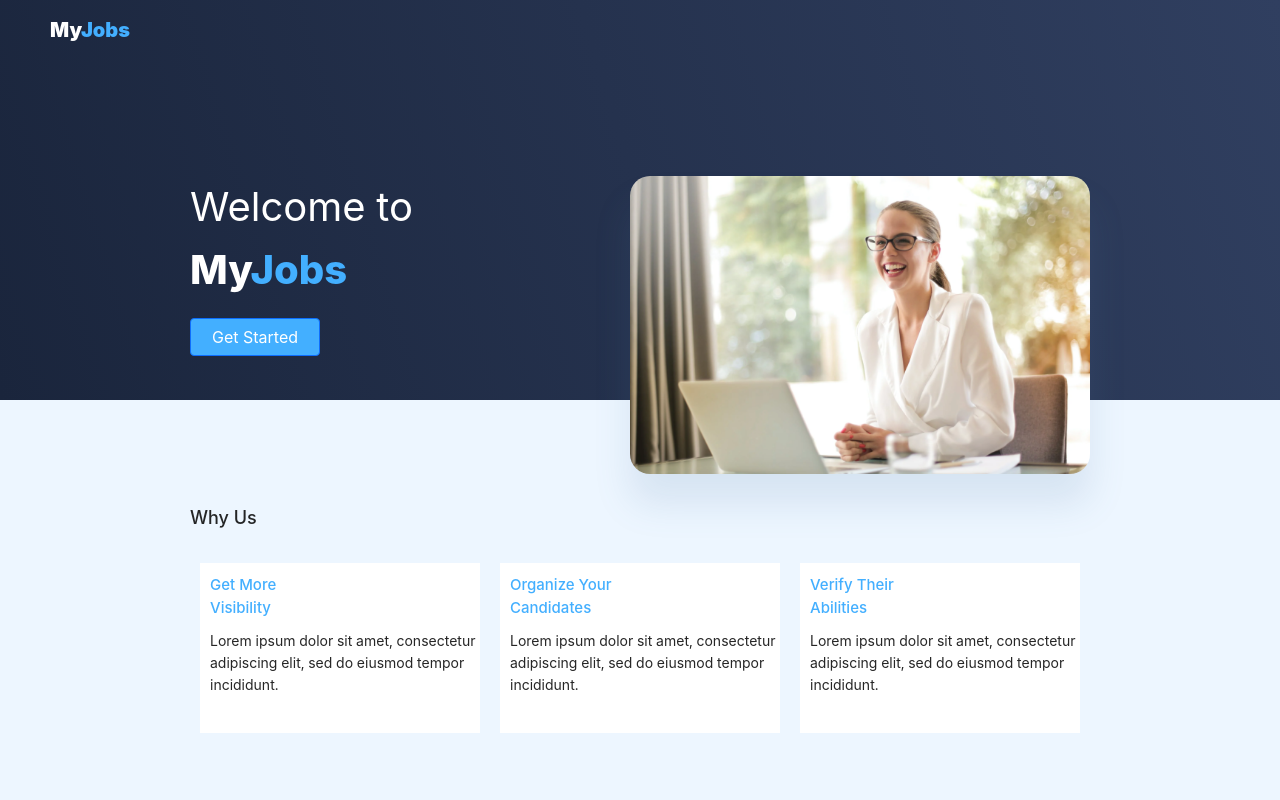
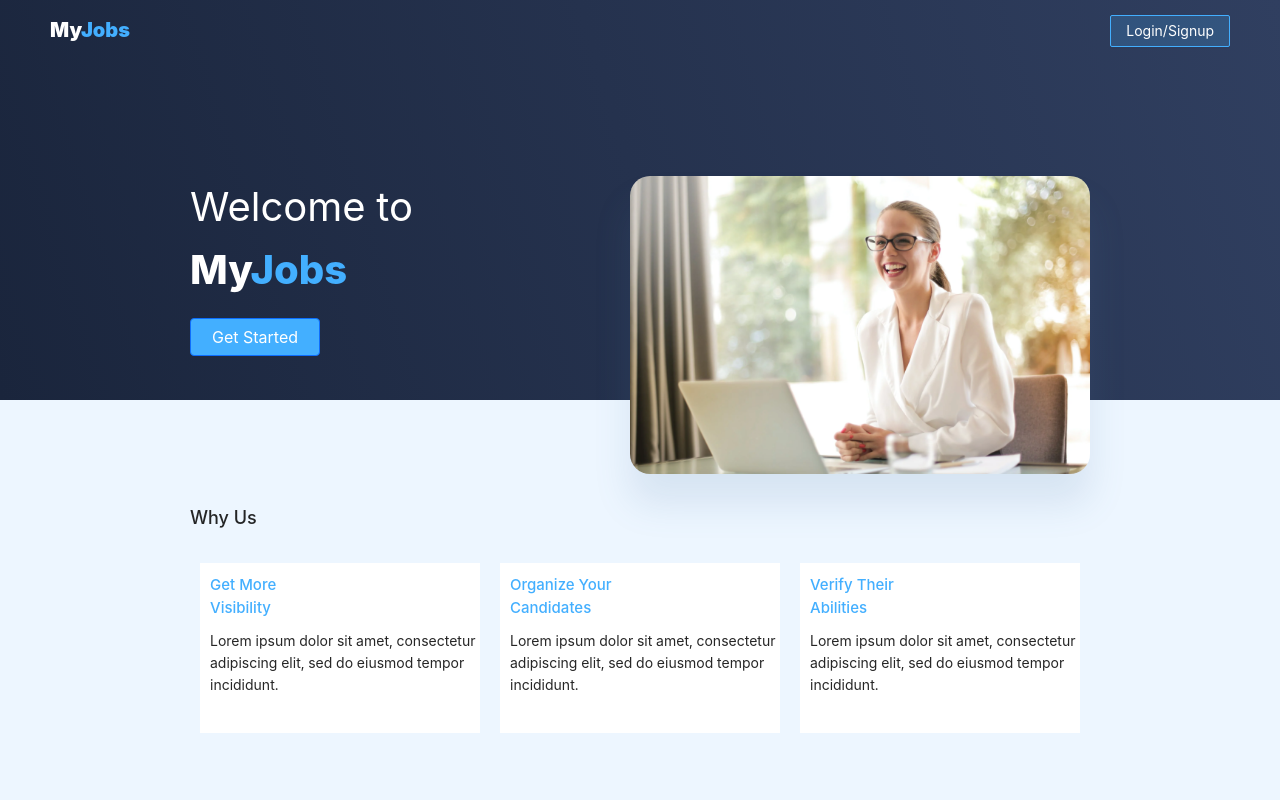
Before and after one commit to sanskriti-dev/Job-Portal, a React (Create React App) app: page / in a window 1280 px wide. Shown: the top 800 px of the page. Built offline with nearby package versions, Linux system fonts and the light colour scheme.

Commit message:
feat: Linking

```diff
--- a/src/components/Access/Forgot Password/index.js
+++ b/src/components/Access/Forgot Password/index.js
@@ -3,14 +3,29 @@ import { Form,Input,Button } from 'antd';
 import 'antd/dist/antd.css';
 import Card from '../../Common/Card';
 import '../access.scss'
+import { AuthServices } from '../api/services';
+import { Link, Redirect, useHistory } from 'react-router-dom';
 
-const ForgotPassword = () => {
+const ForgotPassword = (props) => {
+    let history = useHistory()
+
+    const handleResetPassword = async (values) => {
+        const response = await AuthServices.resetPassword(values?.email);
+        console.log(response)
+        if(response.data.success)
+        {
+            console.log("INN");
+            history.push('/reset-password')
+
+        }
+
+    }
 
     return (
         <>
         <span className = "title">Forgot your password?</span>
         <span className = "extra-text">Enter the email associated with your account and we’ll send you instructions to reset your password.</span>
-          <Form>
+          <Form onFinish = {handleResetPassword}>
               <label className = "field-label">Email Address</label>
               <Form.Item name = "email">
                   <Input placeholder = "Enter your email"/>
--- a/src/components/Access/Login/index.js
+++ b/src/components/Access/Login/index.js
@@ -3,12 +3,11 @@ import { Form,Input,Button, notification, message } from 'antd';
 import 'antd/dist/antd.css';
 import Card from '../../Common/Card';
 import '../access.scss'
-import {withRouter} from 'react-router-dom';
+import {Link, withRouter} from 'react-router-dom';
 import {AuthServices} from '../api/services';
 
 
-const Login = () => {
-
+const Login = (props) => {
     const handleLogin = async (values) => {
         const response = await AuthServices.login(values);
         console.log(response)
@@ -29,7 +28,10 @@ const Login = () => {
               <Form.Item name = "email">
                   <Input placeholder = "Enter your email"/>
               </Form.Item>
+              <div className = "forgot-password-field">
               <label className = "field-label">Password</label>
+              <Link to = "/forgot-password" className= "create-account-text" >Forgot your password?</Link>
+              </div>
               <Form.Item name = "password">
               <Input.Password placeholder = "Enter your Password"/>
               </Form.Item>
@@ -38,7 +40,7 @@ const Login = () => {
           </Button>
           </Form>
 
-          <span className= "more-jobs">Need to MyJobs? <span className= "create-account-text" >Create an account</span></span>
+          <span className= "more-jobs">Need to MyJobs? <Link to = "/sign-up" className= "create-account-text" >Create an account</Link></span>
         </>
     )
 
@@ -53,4 +55,5 @@ const mapStatetoProps = () => {
 const mapDispatchtoProps =() => {
 
 }
+
 export default  withRouter(LoginForm)
--- a/src/components/Access/SignUp/index.js
+++ b/src/components/Access/SignUp/index.js
@@ -5,6 +5,7 @@ import Card from '../../Common/Card';
 import {SolutionOutlined,UserOutlined} from '@ant-design/icons';
 import '../access.scss'
 import { AuthServices } from '../api/services';
+import { Link } from 'react-router-dom';
 
 
 const SignUp = () => {
@@ -18,7 +19,7 @@ const SignUp = () => {
         if(response.success)
         {
             notification["success"]({
-                message: <strong>LoggedIn Successfully</strong>,
+                message: <strong>Registered Successfully</strong>,
             });
 
         }
@@ -70,7 +71,7 @@ const SignUp = () => {
           </Button>
           </Form>
 
-          <span className= "more-jobs">Have an account? <span className= "create-account-text" >Login</span></span>
+          <span className= "more-jobs">Have an account? <Link to = "/login" className= "create-account-text" >Login</Link></span>
         </>
     )
 
--- a/src/components/Access/access.scss
+++ b/src/components/Access/access.scss
@@ -32,3 +32,7 @@ margin-bottom: 15px;
 .ant-notification {
     z-index: 9999999 !important;
   }
+.forgot-password-field {
+    display: flex;
+    justify-content: space-between;
+}
--- a/src/components/Access/api/services.js
+++ b/src/components/Access/api/services.js
@@ -10,7 +10,7 @@ class AuthService {
 
     }
     resetPassword = (data) => {
-        return axios.post(`${ROOT_URL}/auth/resetpassword`,data)
+        return axios.get(`${ROOT_URL}/auth/resetpassword?email=${data}`)
     }
 }
 
--- a/src/components/Common/Header/header.scss
+++ b/src/components/Common/Header/header.scss
@@ -11,5 +11,12 @@
         padding: 15px 50px 0px 50px;
         font-weight: 900;
         font-size: 20px;
+        justify-content: space-between;
+        button{
+            border: 1px #43AFFF solid;
+            background: #43AFFF33;
+            color:#fff;
+
+        }
     }
 }
--- a/src/components/Common/Header/index.js
+++ b/src/components/Common/Header/index.js
@@ -1,13 +1,18 @@
 import React from 'react';
-import './header.scss'
+import './header.scss';
+import { Button  } from 'antd';
+import { useHistory } from 'react-router-dom';
 
-const Header = () => {
+
+
+const Header = (props) => {
+    let history = useHistory()
     return (
     <div className = "header-wrapper">
         <div className = "top-view">
            <header>
                 <span style = {{color : "white"}}>My<span style = {{color : "#43AFFF"}}>Jobs</span></span>
-                {/* <button>JS</button> */}
+                <Button type ="default" onClick = {() => {history.push('/login')}} >Login/Signup</Button>
             </header>
         </div>
     </div>
--- a/src/components/Home/index.js
+++ b/src/components/Home/index.js
@@ -4,7 +4,7 @@ import AboutUs from './dependencies/About-Us';
 import Companies from './dependencies/Companies';
 import './home.scss'
 
-const Home = () => {
+const Home = (props) => {
     return(
             <div className = "outer-wrapper">
             <div className = "head-wrap">
--- a/src/routes/routesConstant.js
+++ b/src/routes/routesConstant.js
@@ -37,6 +37,12 @@ export const publicRoute = [
         exact: true,
         public:true,
     },
+    {
+        path: `${URL.RESET_PASSWORD}`,
+        component: ResetPasswordForm,
+        exact: true,
+        public:true,
+    },
 
 ]
 
@@ -46,12 +52,7 @@ export const mainRoutes = [
         component: Home,
         exact: true,
     },
-    {
-        path: `${URL.RESET_PASSWORD}`,
-        component: ResetPasswordForm,
-        exact: true,
-        public:true,
-    },
+
 
     // {
     //     path: `*`,
```
